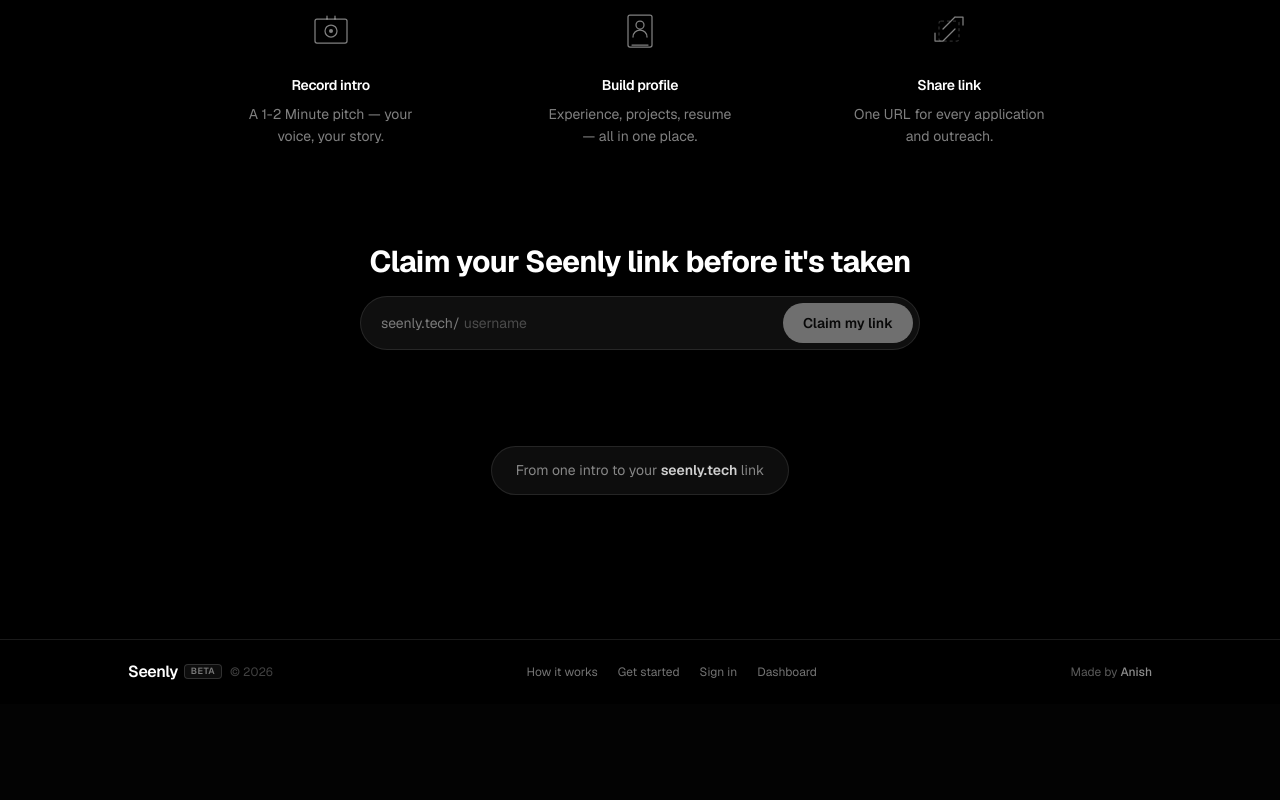
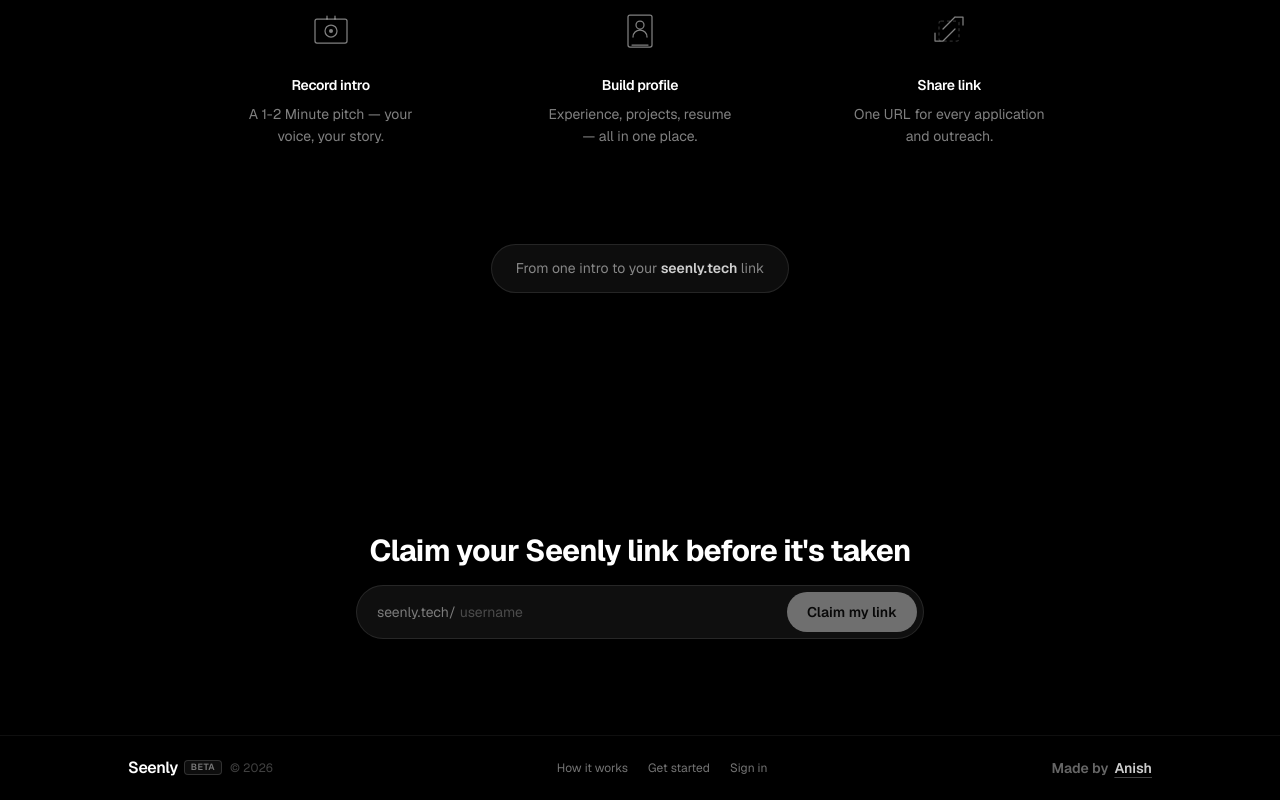
Before and after one commit to anishsarkars/seenly, a Next.js app: page / in a window 1280 px wide. Shown: the part 1307-2107 px from the top of the page. Before the commit the page ends 2011 px from the top, so only its background shows below. Built offline with nearby package versions, Linux system fonts and the light colour scheme; no server answers.

Commit message:
Move claim bar above footer and refine landing polish.
Contextual SiteFooter links per user flow, prominent X link for Anish, smooth hero fade and animated section divider, and even mobile nav layout with claim CTA at page bottom.

Co-authored-by: Cursor <cursoragent@cursor.com>

```diff
--- a/src/app/page.tsx
+++ b/src/app/page.tsx
@@ -132,6 +132,15 @@ export default function Home() {
           />
         </video>
 
+        {/* Soft fade into page content */}
+        <div className="pointer-events-none absolute inset-x-0 bottom-0 z-[5] h-48 bg-gradient-to-b from-transparent via-black/50 to-black sm:h-56" />
+        <div
+          className="pointer-events-none absolute inset-x-0 bottom-0 z-[5] h-32 animate-[heroFadePulse_10s_ease-in-out_infinite] opacity-70"
+          style={{
+            background: 'linear-gradient(to bottom, transparent 0%, rgba(0,0,0,0.35) 55%, rgb(0,0,0) 100%)',
+          }}
+        />
+
         {/* Navbar (z-30) */}
         <header className="relative z-30 flex items-center justify-between px-5 py-5 sm:px-6 md:px-12 lg:px-16">
           <div className="flex items-center gap-8">
@@ -184,26 +193,61 @@ export default function Home() {
         </header>
 
         {/* Mobile Menu */}
-        <div className={`absolute inset-x-0 top-0 z-20 overflow-hidden bg-black/98 backdrop-blur-xl transition-all duration-500 ease-[cubic-bezier(0.16,1,0.3,1)] ${mobileMenuOpen ? 'min-h-[100dvh] opacity-100' : 'h-0 opacity-0 pointer-events-none'}`}>
-          <div className="flex h-full flex-col justify-center px-8">
-            <nav className={`flex flex-col gap-6 transition-all duration-500 delay-100 transform ${mobileMenuOpen ? 'translate-y-0 opacity-100' : 'translate-y-8 opacity-0'}`}>
+        <div
+          className={`absolute inset-x-0 top-0 z-20 overflow-hidden bg-black/98 backdrop-blur-xl transition-all duration-500 ease-[cubic-bezier(0.16,1,0.3,1)] ${
+            mobileMenuOpen ? 'min-h-[100dvh] opacity-100' : 'h-0 opacity-0 pointer-events-none'
+          }`}
+        >
+          <div
+            className={`flex min-h-[100dvh] flex-col px-6 pt-[4.75rem] pb-10 transition-all duration-500 delay-75 sm:px-8 ${
+              mobileMenuOpen ? 'translate-y-0 opacity-100' : 'translate-y-4 opacity-0'
+            }`}
+          >
+            <nav className="flex flex-1 flex-col justify-center gap-0">
               <a
                 href="#how-it-works"
                 onClick={() => setMobileMenuOpen(false)}
-                className="text-3xl font-medium text-white/90 hover:text-white transition-colors"
+                className="border-b border-white/[0.06] py-5 text-2xl font-medium tracking-tight text-white/90 transition-colors hover:text-white"
               >
                 How it Works
               </a>
-              <div>
+              {authState === 'guest' && (
                 <a
-                  href={authState === 'member' ? '/dashboard' : authState === 'onboarding' ? '/onboarding' : '/onboarding'}
+                  href="/login"
                   onClick={() => setMobileMenuOpen(false)}
-                  className="mt-6 inline-block rounded-full bg-white px-8 py-3.5 text-base font-medium text-black hover:scale-105 transition-transform"
+                  className="border-b border-white/[0.06] py-5 text-2xl font-medium tracking-tight text-white/90 transition-colors hover:text-white"
                 >
-                  {authState === 'member' ? 'Dashboard' : authState === 'onboarding' ? 'Continue Setup' : 'Get Started'}
+                  Sign in
                 </a>
-              </div>
+              )}
+              {authState === 'member' && profileUsername && (
+                <a
+                  href={`/${profileUsername}`}
+                  onClick={() => setMobileMenuOpen(false)}
+                  className="border-b border-white/[0.06] py-5 text-2xl font-medium tracking-tight text-white/90 transition-colors hover:text-white"
+                >
+                  View profile
+                </a>
+              )}
             </nav>
+
+            <a
+              href={
+                authState === 'member'
+                  ? '/dashboard'
+                  : authState === 'onboarding'
+                    ? '/onboarding'
+                    : '/onboarding'
+              }
+              onClick={() => setMobileMenuOpen(false)}
+              className="mt-8 flex w-full items-center justify-center rounded-full bg-white px-8 py-4 text-base font-semibold text-black transition-transform hover:scale-[1.02] active:scale-[0.98]"
+            >
+              {authState === 'member'
+                ? 'Dashboard'
+                : authState === 'onboarding'
+                  ? 'Continue Setup'
+                  : 'Get Started'}
+            </a>
           </div>
         </div>
 
@@ -231,18 +275,8 @@ export default function Home() {
               Record a 60-second intro, build your profile, and share one link with every recruiter.
             </p>
 
-            {/* Username claim */}
-            {authState === 'guest' && (
-              <div className="animate-[fadeSlideUp_0.8s_ease_0.7s_both] w-full max-w-xl">
-                <UsernameClaimBar
-                  title=""
-                  className="!max-w-none space-y-3"
-                />
-              </div>
-            )}
-
             {/* Action Buttons */}
-            <div className="flex animate-[fadeSlideUp_0.8s_ease_0.8s_both] w-full flex-col gap-3 sm:w-auto sm:flex-row sm:flex-wrap sm:items-center">
+            <div className="flex animate-[fadeSlideUp_0.8s_ease_0.7s_both] w-full flex-col gap-3 sm:w-auto sm:flex-row sm:flex-wrap sm:items-center">
               {authState === 'member' ? (
                 <>
                   <a
@@ -413,11 +447,25 @@ export default function Home() {
             0%, 100% { transform: perspective(900px) rotateY(-4deg) rotateX(2deg) translateY(0px); }
             50% { transform: perspective(900px) rotateY(-4deg) rotateX(2deg) translateY(-10px); }
           }
+          @keyframes heroFadePulse {
+            0%, 100% { opacity: 0.45; }
+            50% { opacity: 0.85; }
+          }
+          @keyframes sectionGlow {
+            0%, 100% { opacity: 0.35; transform: scaleX(0.92); }
+            50% { opacity: 0.9; transform: scaleX(1); }
+          }
         `}</style>
       </section>
 
+      {/* Subtle animated divider */}
+      <div className="relative h-px w-full overflow-hidden bg-black">
+        <div className="absolute inset-0 bg-gradient-to-r from-transparent via-white/[0.08] to-transparent" />
+        <div className="absolute inset-y-0 left-1/2 h-full w-2/3 -translate-x-1/2 animate-[sectionGlow_6s_ease-in-out_infinite] bg-gradient-to-r from-transparent via-white/15 to-transparent blur-[0.5px]" />
+      </div>
+
       {/* HOW IT WORKS SECTION */}
-      <section id="how-it-works" className="relative border-t border-zinc-900 bg-black px-5 py-20 sm:px-6 sm:py-28 md:px-12 md:py-36 lg:px-16">
+      <section id="how-it-works" className="relative bg-black px-5 py-20 sm:px-6 sm:py-28 md:px-12 md:py-36 lg:px-16">
         <div className="mx-auto flex max-w-4xl flex-col items-center gap-16 text-center sm:gap-20 md:gap-24">
           <div className="space-y-4 sm:space-y-5">
             <span className="inline-flex items-center gap-2 rounded-full border border-white/10 bg-white/5 px-3 py-1 text-xs font-medium uppercase tracking-widest text-white/60">
@@ -442,8 +490,6 @@ export default function Home() {
             ))}
           </div>
 
-          <UsernameClaimBar className="px-2" />
-
           <div className="w-full max-w-md rounded-full border border-white/10 bg-white/5 px-5 py-3 text-center text-sm leading-relaxed text-white/50 backdrop-blur-sm sm:w-auto sm:px-6">
             From one intro to your{' '}
             <span className="font-semibold text-white/80">seenly.tech</span>
@@ -452,7 +498,29 @@ export default function Home() {
         </div>
       </section>
 
-      <SiteFooter />
+      {/* Claim username — bottom CTA above footer */}
+      {authState === 'guest' && (
+        <section className="relative overflow-hidden bg-black px-5 py-16 sm:px-6 sm:py-24 md:px-12">
+          <div
+            className="pointer-events-none absolute inset-x-0 top-0 h-24 bg-gradient-to-b from-black via-black/80 to-transparent"
+            aria-hidden
+          />
+          <div className="relative mx-auto max-w-xl">
+            <UsernameClaimBar className="px-1" />
+          </div>
+        </section>
+      )}
+
+      <SiteFooter
+        variant={
+          authState === 'member'
+            ? 'member'
+            : authState === 'onboarding'
+              ? 'onboarding'
+              : 'guest'
+        }
+        username={profileUsername}
+      />
 
     </div>
   );
--- a/src/components/SiteFooter.tsx
+++ b/src/components/SiteFooter.tsx
@@ -1,15 +1,74 @@
 import SeenlyLogo from '@/components/SeenlyLogo';
 import Link from 'next/link';
+
+export type SiteFooterVariant =
+  | 'guest'
+  | 'member'
+  | 'onboarding'
+  | 'login'
+  | 'onboarding-flow'
+  | 'profile';
 
 interface SiteFooterProps {
   compact?: boolean;
   className?: string;
+  variant?: SiteFooterVariant;
+  username?: string | null;
 }
 
-export default function SiteFooter({ compact = false, className = '' }: SiteFooterProps) {
+type FooterLink = { href: string; label: string };
+
+function linksForVariant(variant: SiteFooterVariant, username?: string | null): FooterLink[] {
+  switch (variant) {
+    case 'member':
+      return [
+        { href: '/dashboard', label: 'Dashboard' },
+        ...(username ? [{ href: `/${username}`, label: 'View profile' }] : []),
+        { href: '/#how-it-works', label: 'How it works' },
+      ];
+    case 'onboarding':
+      return [
+        { href: '/onboarding', label: 'Continue setup' },
+        { href: '/login', label: 'Sign in' },
+        { href: '/#how-it-works', label: 'How it works' },
+      ];
+    case 'login':
+      return [
+        { href: '/onboarding', label: 'Get started' },
+        { href: '/#how-it-works', label: 'How it works' },
+      ];
+    case 'onboarding-flow':
+      return [
+        { href: '/login', label: 'Sign in' },
+        { href: '/#how-it-works', label: 'How it works' },
+      ];
+    case 'profile':
+      return [
+        { href: '/onboarding', label: 'Create yours' },
+        { href: '/login', label: 'Sign in' },
+        { href: '/#how-it-works', label: 'How it works' },
+      ];
+    case 'guest':
+    default:
+      return [
+        { href: '/#how-it-works', label: 'How it works' },
+        { href: '/onboarding', label: 'Get started' },
+        { href: '/login', label: 'Sign in' },
+      ];
+  }
+}
+
+export default function SiteFooter({
+  compact = false,
+  className = '',
+  variant = 'guest',
+  username = null,
+}: SiteFooterProps) {
+  const links = linksForVariant(variant, username);
+
   return (
     <footer
-      className={`shrink-0 border-t border-white/10 bg-black px-5 pb-[max(1.25rem,env(safe-area-inset-bottom))] pt-5 sm:px-6 ${className}`}
+      className={`shrink-0 border-t border-white/[0.06] bg-black px-5 pb-[max(1.25rem,env(safe-area-inset-bottom))] pt-5 sm:px-6 ${className}`}
     >
       <div
         className={`mx-auto flex max-w-5xl flex-col items-center justify-between gap-4 ${
@@ -21,34 +80,27 @@ export default function SiteFooter({ compact = false, className = '' }: SiteFoot
           {!compact && <span className="text-xs text-white/25">© 2026</span>}
         </div>
 
-        {!compact && (
         <nav className="flex flex-wrap items-center justify-center gap-x-5 gap-y-2 text-xs text-white/45">
-            <Link href="/#how-it-works" className="transition-colors hover:text-white/70">
-              How it works
+          {links.map(({ href, label }) => (
+            <Link key={href + label} href={href} className="transition-colors hover:text-white/70">
+              {label}
             </Link>
-            <Link href="/onboarding" className="transition-colors hover:text-white/70">
-              Get started
-            </Link>
-            <Link href="/login" className="transition-colors hover:text-white/70">
-              Sign in
-            </Link>
-            <Link href="/dashboard" className="transition-colors hover:text-white/70">
-              Dashboard
-            </Link>
+          ))}
         </nav>
-        )}
 
-        <p className={`text-white/35 ${compact ? 'text-[10px]' : 'text-xs'}`}>
-          Made by{' '}
         <a
-            href="https://github.com/anishsarkars"
+          href="https://x.com/anishsarkars"
           target="_blank"
           rel="noopener noreferrer"
-            className="font-medium text-white/55 transition-colors hover:text-white/80"
+          className={`group inline-flex items-center gap-1.5 font-semibold text-white/80 transition-colors hover:text-white ${
+            compact ? 'text-xs' : 'text-sm'
+          }`}
         >
+          <span className="text-white/40 group-hover:text-white/55">Made by</span>
+          <span className="underline decoration-white/25 underline-offset-4 transition-[text-decoration-color] group-hover:decoration-white/60">
             Anish
+          </span>
         </a>
-        </p>
       </div>
     </footer>
   );
--- a/src/components/auth/LoginClient.tsx
+++ b/src/components/auth/LoginClient.tsx
@@ -221,7 +221,7 @@ export default function LoginClient() {
         </div>
       </div>
       </div>
-      <SiteFooter compact />
+      <SiteFooter variant="login" compact />
     </div>
   );
 }
--- a/src/components/onboarding/OnboardingClient.tsx
+++ b/src/components/onboarding/OnboardingClient.tsx
@@ -1304,7 +1304,7 @@ export default function OnboardingClient() {
           </AnimatePresence>
         </div>
 
-        <SiteFooter compact className="mt-auto shrink-0 border-t-0 bg-transparent px-0 pb-0 pt-4" />
+        <SiteFooter variant="onboarding-flow" compact className="mt-auto shrink-0 border-t-0 bg-transparent px-0 pb-0 pt-4" />
       </div>
 
       <OnboardingProfilePreview
--- a/src/components/profile/ProfileView.tsx
+++ b/src/components/profile/ProfileView.tsx
@@ -522,7 +522,7 @@ export default function ProfileView({
               </Link>
             </div>
           </footer>
-          <SiteFooter compact />
+          <SiteFooter variant="profile" compact />
         </>
       )}
     </div>
```
Lines whose indentation alone changed are shown as unchanged.
